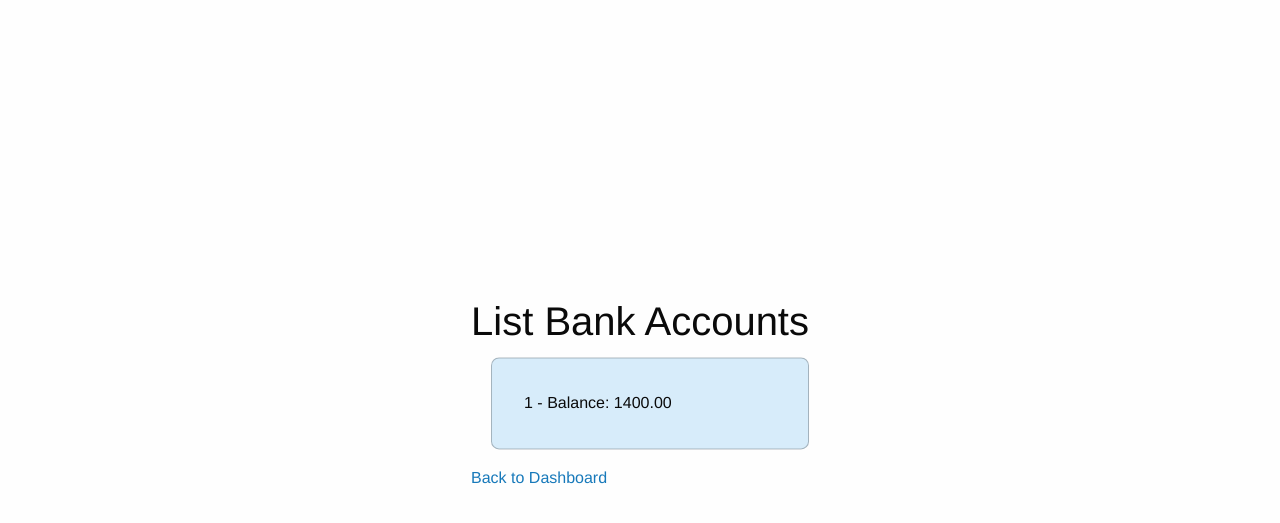
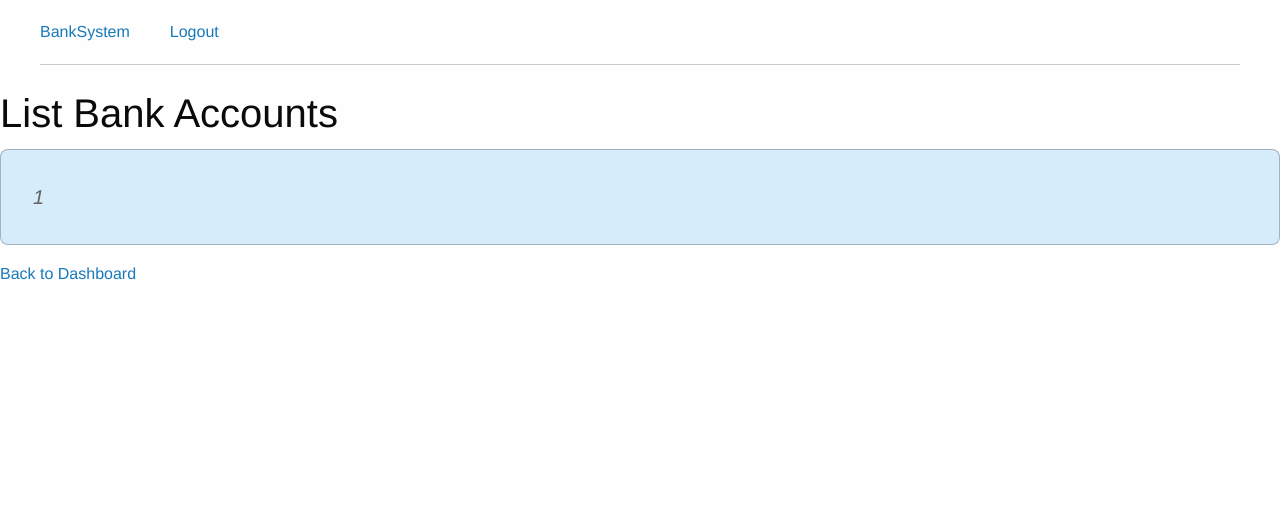
Before and after one commit to alexvlasov182/banksystem, a Django app: page /list_bank_accounts/ in a window 1280 px wide. Shown: the top 523 px of the page. Run offline with Django 3.2, Linux system fonts and the light colour scheme; a user stored in the database is signed in; data comes from the database, SQL or seed files in the repository; both versions use the stored data as it was after the commit; some libraries are stand-ins or nearby versions.

Commit message:
Added style to the application

```diff
--- a/banksystem/static/style.css
+++ b/banksystem/static/style.css
@@ -82,9 +82,12 @@ form > ul {
 }
 .logout-div {
     display: flex;
-    justify-content: end;
-    align-items: end;
+    justify-content: flex-start;
     padding: 20px 0 0 0;
+}
+
+.logout-div a {
+    padding: 0 0 0 40px;
 }
 
 .column {
@@ -99,3 +102,53 @@ form > ul {
 .box li {
     list-style-type: none;
 }
+
+.options {
+    font-style: italic;
+    color: #636262;
+}
+
+.options-list {
+    padding: 0 0 0 40px;
+}
+
+.balance-green {
+    color: green;
+    font-size: 25px;
+}
+
+.balance {
+    padding: 0 0 0 20px;
+}
+textarea[rows] {
+    height: 0;
+}
+
+.options-list li {
+    padding: 10px 0 10px 0;
+}
+.account-name {
+    font-size: 20px;
+    font-style: italic;
+    color: #8a8a8a;
+}
+
+.flex li {
+    list-style-type: none;
+}
+
+.account-name-list {
+    font-size: 20px;
+    font-style: italic;
+    color: #636262;
+}
+
+.show-balance {
+    font-size: 20px;
+    font-style: italic;
+    color: #636262;
+}
+
+.show-balance-list {
+    margin: 0 0 0 40px;
+}
--- a/banksystem/templates/index.html
+++ b/banksystem/templates/index.html
@@ -42,8 +42,8 @@
                customers, with a focus on transparency, security, and personalized
                service.
             </p>
-            <a href="https://www.dkb.de/" target="_blank"  class="button large">Learn More</a>
-            <a href="https://google.com/" target="_blank"  class="button large hollow">Learn Less</a>
+            <a href="{% url 'customer_dashboard'%}" target="_blank"  class="button large">Dashboard</a>
+
          </div>
       </div>
       <div class="row">
--- a/banksystem/templates/list_bank_accounts.html
+++ b/banksystem/templates/list_bank_accounts.html
@@ -1,8 +1,10 @@
+{% load custom_filters %}
+
 <html>
   <head>
-    <meta charset="UTF-8" />
+    <meta charset="utf-8" />
     <meta name="viewport" content="width=device-width, initial-scale=1.0" />
-    <title>User Registration</title>
+    <title>Foundation | Welcome</title>
     <link
       rel="stylesheet"
       href="https://dhbhdrzi4tiry.cloudfront.net/cdn/sites/foundation.min.css"
@@ -10,22 +12,23 @@
     <link rel="stylesheet" href="../../static/style.css" />
   </head>
 
-  <div class="box medium-4 columns medium-pull-4">
+  <div class="row logout-div">
+    <a class="" href="{% url ''%}">BankSystem</a>
+    <a class="logout" href="{% url 'user-logout'%}">Logout</a>
+  </div>
+
+  <hr />
+
+  <div class="row small-up-1 medium-up-2 large-up-3">
     <h2>List Bank Accounts</h2>
 
-    {% if accounts %}
-
-    <ul>
-      {% for account in accounts %}
-      <div class="row column">
-        <div class="callout primary">
-          <li>{{ account.account_number }} - Balance: {{ account.balance }}</li>
-        </div>
+    {% if accounts %} {% for account in accounts %}
+    <div class="flex">
+      <div class="callout primary">
+        <li class="account-name-list">{{ account.account_number }}</li>
       </div>
-      {% endfor %}
-    </ul>
-
-    {% else %}
+    </div>
+    {% endfor %} {% else %}
     <p>No bank accounts found.</p>
     {% endif %}
     <p>
```
Also changed, not shown: banksystem/templates/create_account.html (+12 -3 lines), banksystem/templates/dashboard.html (+5 -4 lines), banksystem/templates/show_balance.html (+31 -2 lines), banksystem/db.sqlite3.
